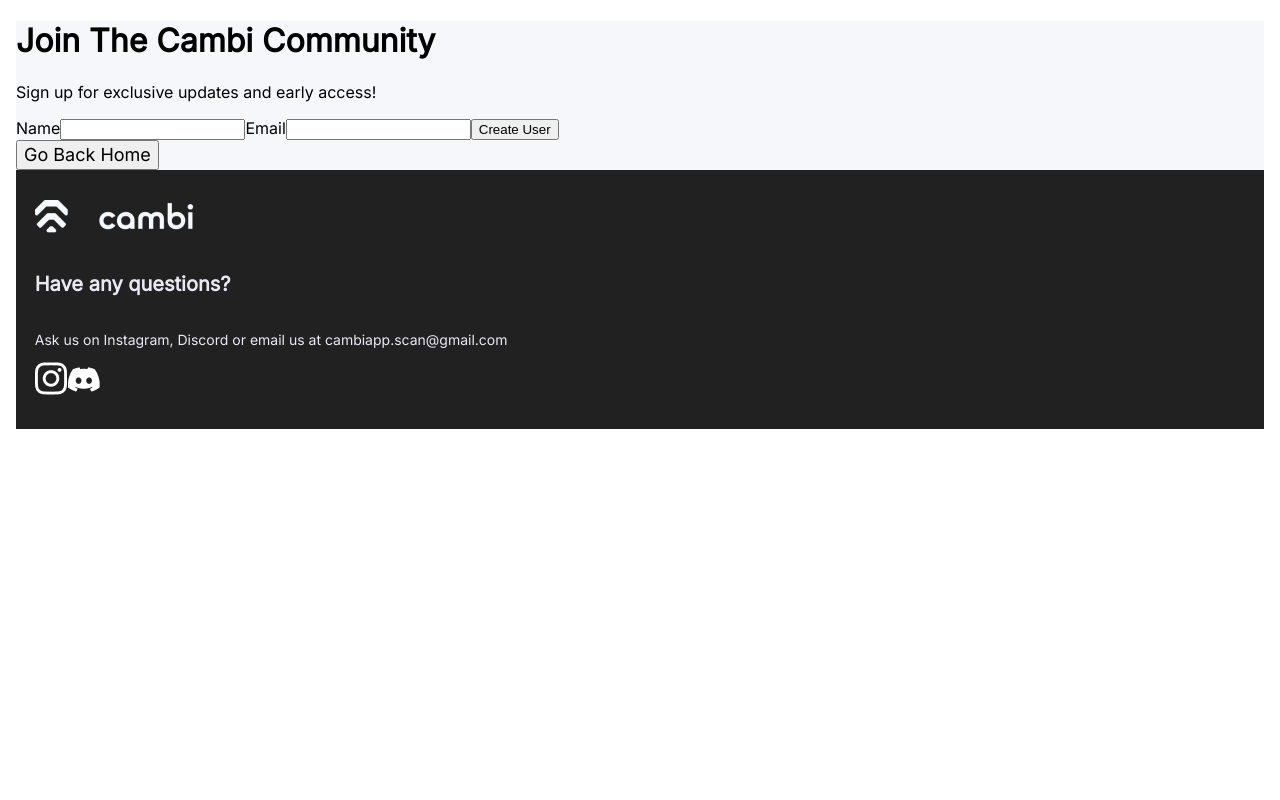
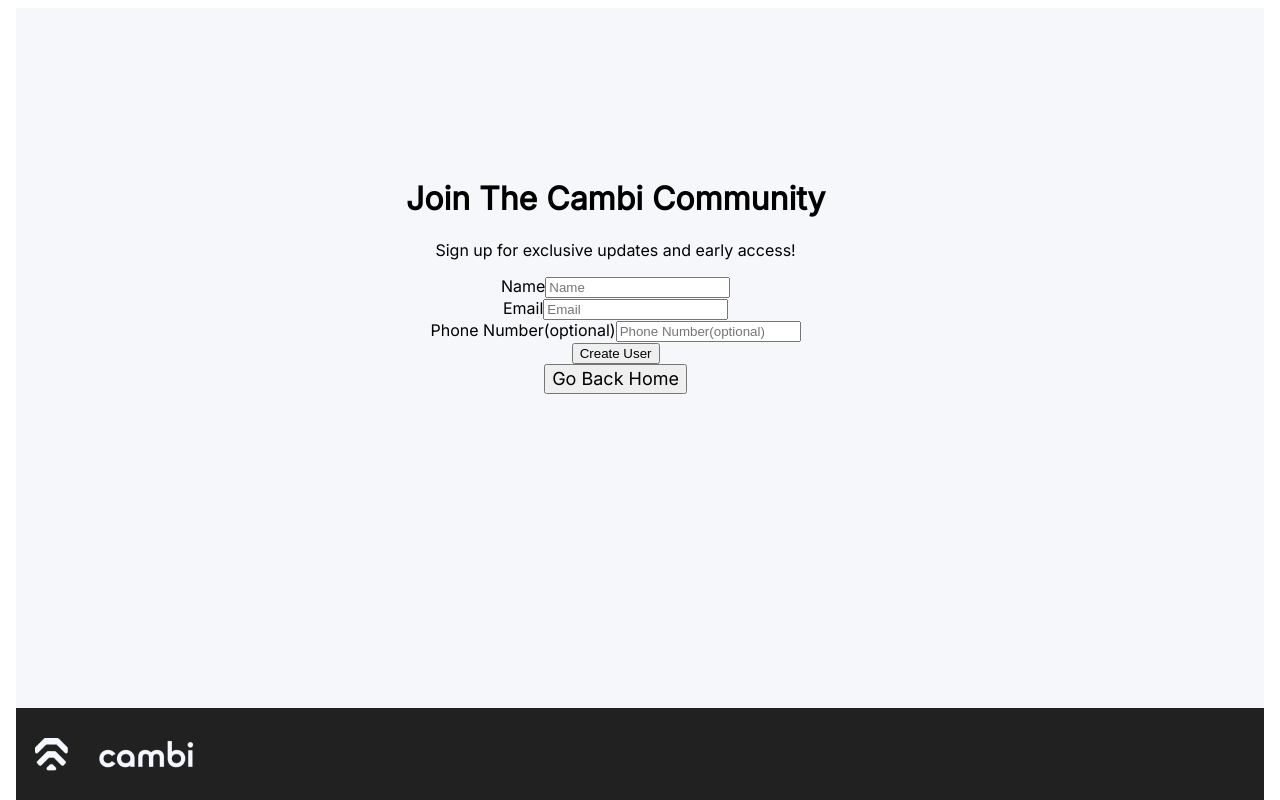
Before and after one commit to danielowenscs/cambi-website, a Vue app: page /joinus in a window 1280 px wide. Shown: the top 800 px of the page. Built offline with nearby package versions, Linux system fonts and the light colour scheme.

Commit message:
Join Form

```diff
--- a/src/components/HeroSection.vue
+++ b/src/components/HeroSection.vue
@@ -61,15 +61,14 @@
     justify-content: flex-start;
     color: $N6;
 }
+
 .button {
-    border-radius: 40px;
-    width: 209px;
-    //height: 56px;
-    padding: 16px;
-    background-color: $Se2;
-    border-color: none;
+  border-radius: 40px;
+  width: 209px;
+  padding: 16px;
+  background-color: $Se2;
+  border: none;
 }
 
 
-
 </style>
--- a/src/components/JoinForm.vue
+++ b/src/components/JoinForm.vue
@@ -1,19 +1,32 @@
 <template>
   <body>
+    <div class="background">
+        <div class="container">
+            <div class="grid">
+              <div class="content">
                 <h1>Join The Cambi Community</h1>
               <p>Sign up for exclusive updates and early access!</p>
 
               <form @submit.prevent="createUser">
                 <label>Name</label>
-      <input v-model="name" required/>
+                <input v-model="name" placeholder="Name" required/>
+                <br>
                 <label>Email</label>
-      <input v-model="email" type="email" required>
+                <input v-model="email" type="email" placeholder="Email" required>
+                <br>
+                <label>Phone Number(optional)</label>
+                <input v-model="phonenum" placeholder="Phone Number(optional)">
+                <br>
                 <button type="submit"> Create User</button>
               </form>
 
             <router-link to="/">
               <button class="B1 button">Go Back Home</button>
             </router-link>
+              </div>
+            </div>
+        </div>
+    </div>
     <Footer/>
   </body>
 </template>
@@ -49,7 +62,35 @@
 
 
 body {
-  background-color: $N6;
   font-family: Inter;
 }
+
+h1 {
+  position: center;
+}
+
+.background {
+    background: $N6;
+}
+.container {
+    max-width: 1260px;
+    margin: auto;
+}
+.grid {
+    padding: 120px 40px;
+    margin: auto;
+    height: 400px;
+    gap: 20px;
+    display: grid;
+    grid-template-columns: repeat(12, 1fr);
+}
+.content {
+    grid-column: 2/11;
+    text-align: center;
+}
+
+form {
+  grid-column: 5 / 12;
+}
+
 </style>
--- a/src/components/PhoneSection.vue
+++ b/src/components/PhoneSection.vue
@@ -49,20 +49,22 @@
     grid-template-columns: repeat(12, 1fr);
 }
 .content {
-    grid-column: 1/ 12fr;
+    grid-column: 1fr/ 12;
 }
 
 .text {
-    grid-column: 1/ 12fr;
+    grid-column: 2fr/ 12;
     grid-column-end: span 5;
 }
 
 .telly {
-    grid-column: 8/ 12fr;
+    grid-column: 8fr/ 12;
     grid-column-end: span 3;
 }
 
 img {
+    display: block;
+    margin: 50px auto 0;
     max-width: 100%;
     height: auto;
 }
@@ -77,13 +79,11 @@
     font-weight: 400;
     line-height: 24px;
     font-size: 18px;
-
     border-radius: 40px;
-    width: 159px;
-    // height: 56px;
+    width: 209px;
     padding: 16px;
     background-color: $Se2;
-    border-color: none;
+    border: none;
 }
 
 .H2 {
```
Lines whose indentation alone changed are shown as unchanged.
